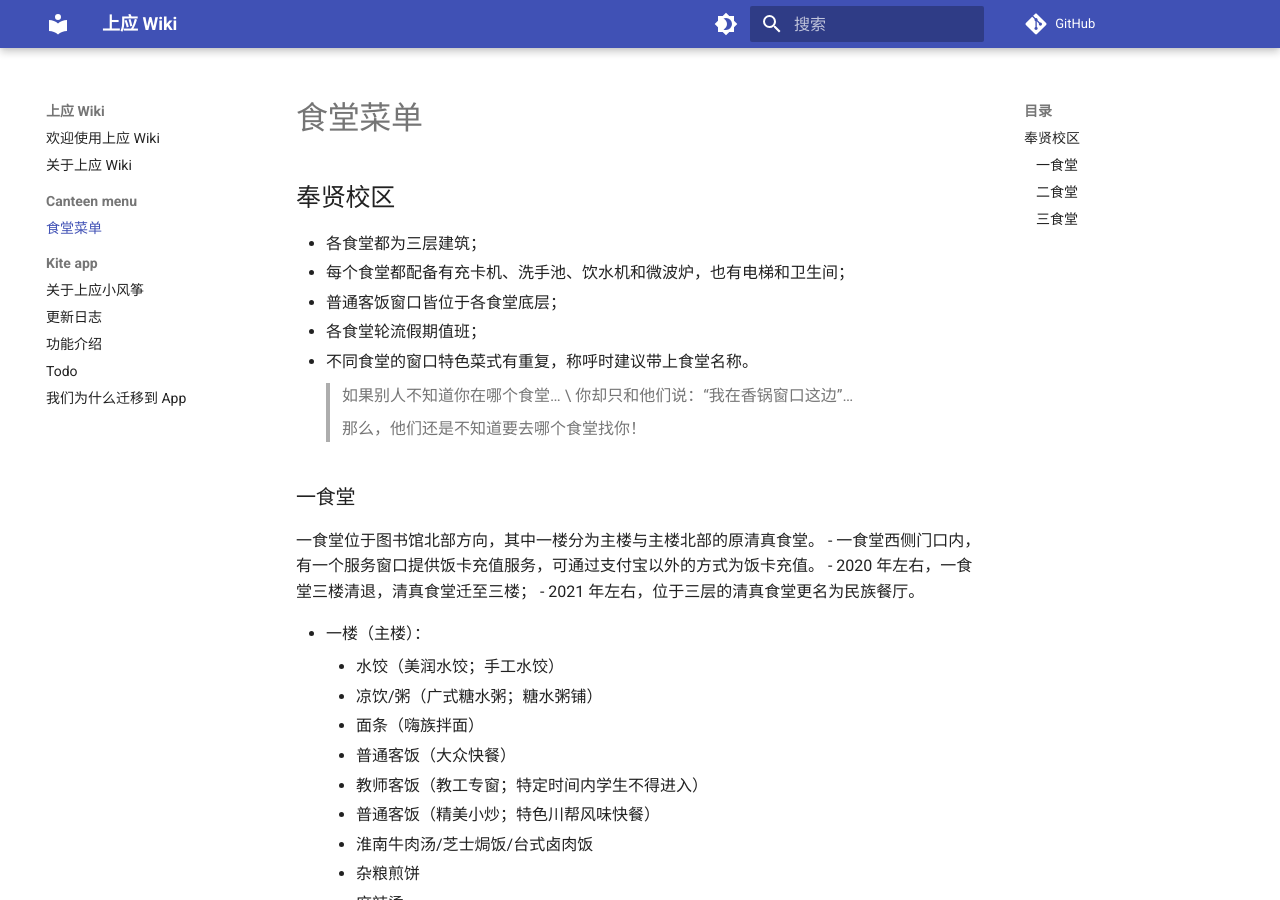
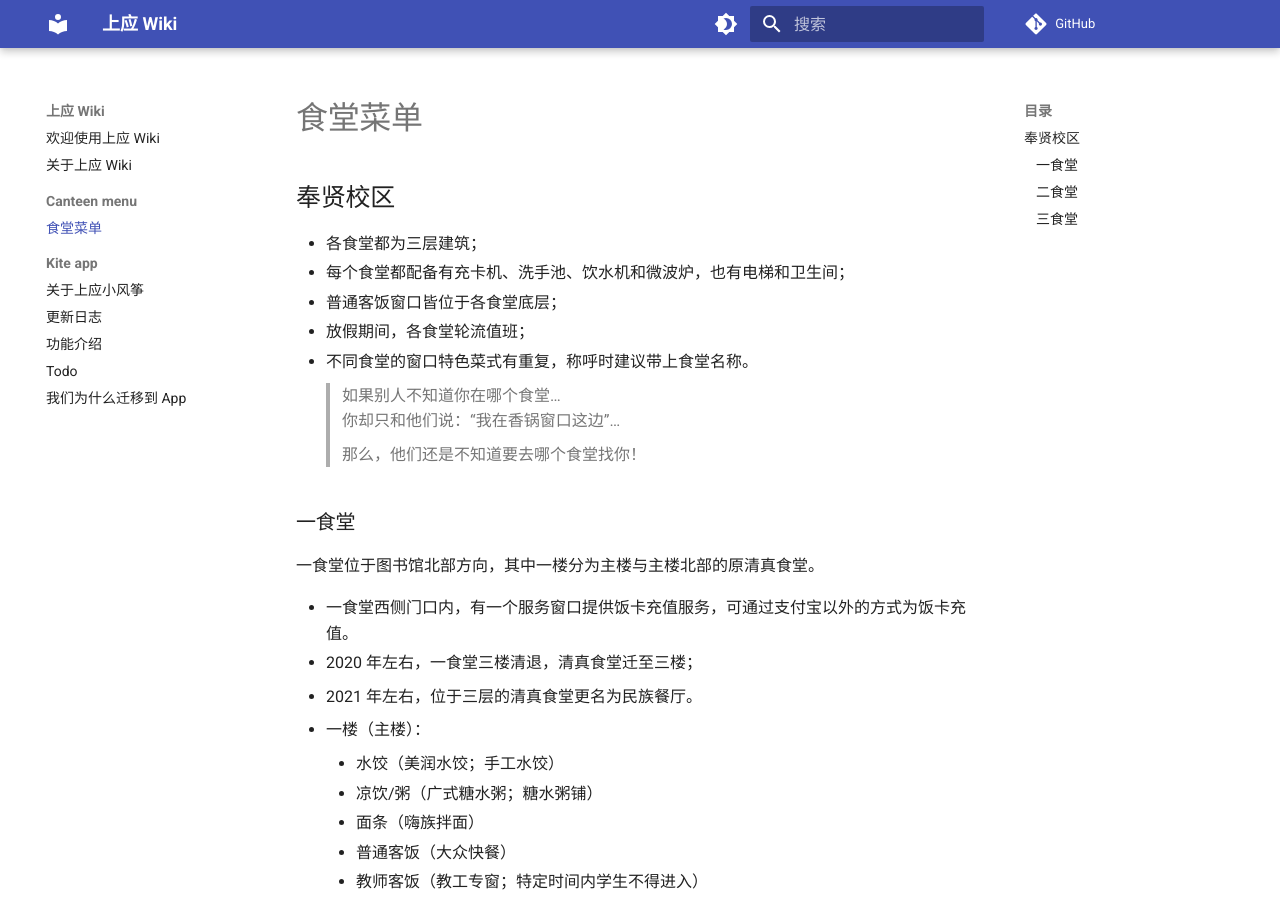
Before and after one commit to SIT-kite/SIT-wiki, an MkDocs documentation site: the page built from docs/canteen-menu/index.md, in a window 1280 px wide and 900 px high. Built offline with MkDocs 1.6.1 and Material for MkDocs 9.7.7, drawn with Linux system fonts in a browser that asks for light colours; comment, search, counter and statistics services are not loaded; some of the changed text lies outside the part shown.

Commit message:
修正食堂菜单错误

```diff
--- a/docs/canteen-menu/index.md
+++ b/docs/canteen-menu/index.md
@@ -5,9 +5,9 @@
 - 各食堂都为三层建筑；
 - 每个食堂都配备有充卡机、洗手池、饮水机和微波炉，也有电梯和卫生间；
 - 普通客饭窗口皆位于各食堂底层；
-- 各食堂轮流假期值班；
+- 放假期间，各食堂轮流值班；
 - 不同食堂的窗口特色菜式有重复，称呼时建议带上食堂名称。
-  > 如果别人不知道你在哪个食堂… \
+  > 如果别人不知道你在哪个食堂…<br>
   > 你却只和他们说：“我在香锅窗口这边”…
   >
   > 那么，他们还是不知道要去哪个食堂找你！
@@ -15,6 +15,7 @@
 ### 一食堂
 
 一食堂位于图书馆北部方向，其中一楼分为主楼与主楼北部的原清真食堂。
+
 - 一食堂西侧门口内，有一个服务窗口提供饭卡充值服务，可通过支付宝以外的方式为饭卡充值。
 - 2020 年左右，一食堂三楼清退，清真食堂迁至三楼；
 - 2021 年左右，位于三层的清真食堂更名为民族餐厅。
```
Also changed, not shown: other parts of docs/canteen-menu/index.md (+1 -1 lines).
